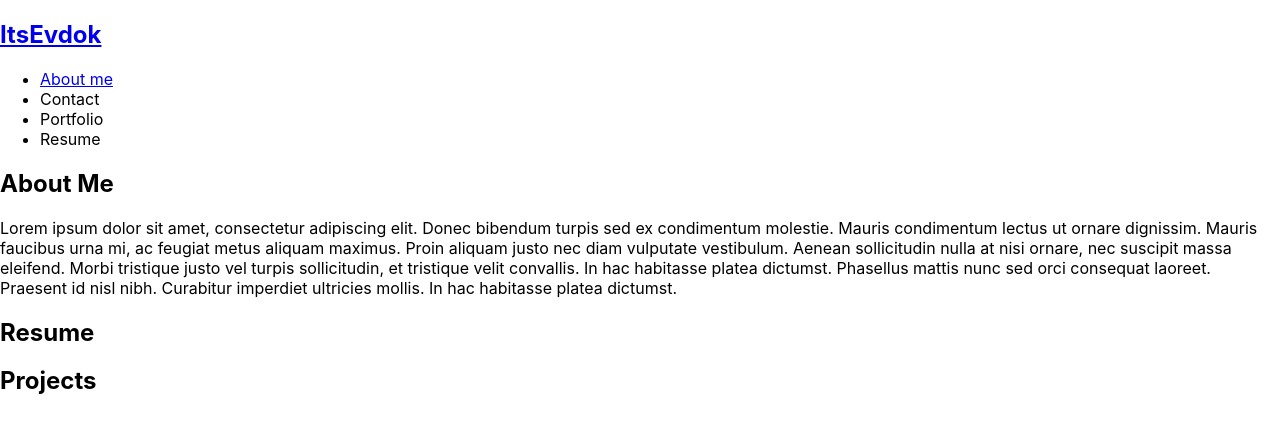
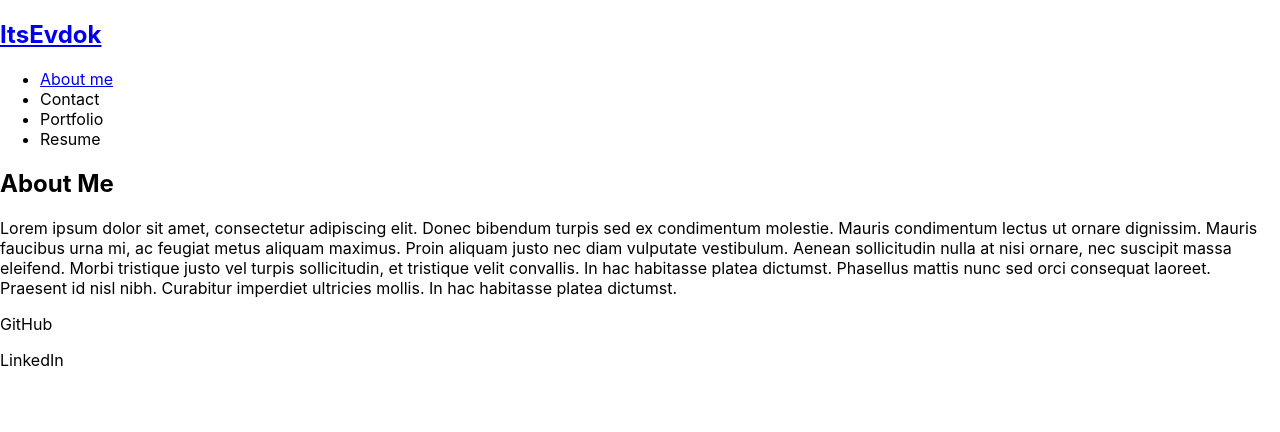
Before and after one commit to ItsEvdok/Main-Portfolio, a React (Create React App) app in the folder main-portfolio/: page / in a window 1280 px wide. Shown: the top 432 px of the page. Built offline with nearby package versions, Linux system fonts and the light colour scheme.

Commit message:
Update App.js

```diff
--- a/main-portfolio/src/App.js
+++ b/main-portfolio/src/App.js
@@ -4,6 +4,7 @@ import About from './components/About';
 import Resume from './components/Resume';
 import Portfolio from './components/Portfolio';
 import Contact from './components/Contact';
+import Footer from './components/Footer';
 
 function App() {
   const [categories] = useState([
@@ -28,8 +29,7 @@ function App() {
         {!contactSelected ? (
           <>
             <About></About>
-            <Resume></Resume>
-            <Portfolio></Portfolio>
+            <Footer></Footer>
           </>
         ) : (
           <Contact></Contact>
```
